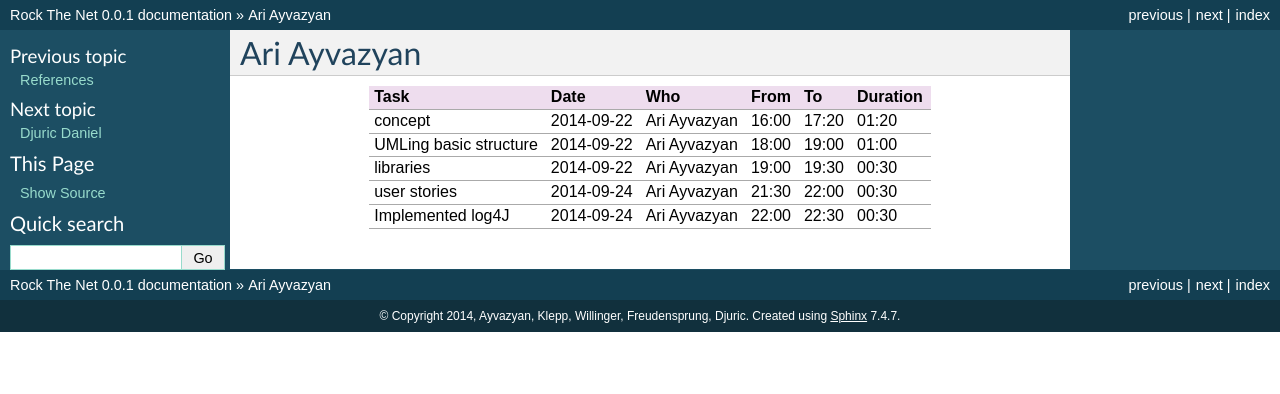
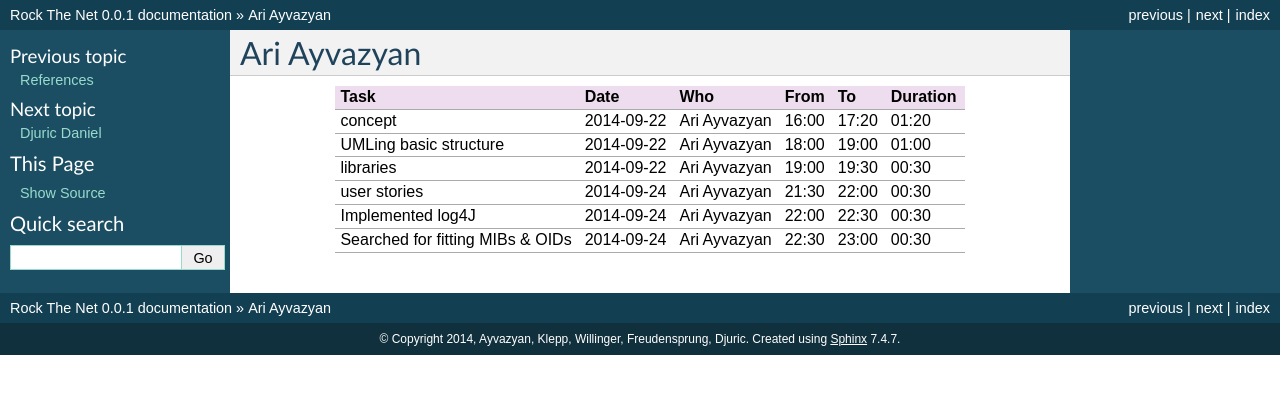
Before and after one commit to aayvazyan-tgm/RouterManagementProject_RockTheNet, a Sphinx documentation site: the page built from docs/timerecording_ayvazyan.rst, in a window 1280 px wide. Shown: the top 394 px of the page. Built offline with Sphinx 7.4.7, drawn with Linux system fonts in a browser that asks for light colours.

Commit message:
Added Mib & OIDs for firewall rules & statistics

```diff
--- a/docs/timerecording_ayvazyan.rst
+++ b/docs/timerecording_ayvazyan.rst
@@ -9,4 +9,5 @@ UMLing basic structure            2014-09-22 Ari Ayvazyan        18:00 19:00 01:
 libraries                         2014-09-22 Ari Ayvazyan        19:00 19:30 00:30
 user stories                      2014-09-24 Ari Ayvazyan        21:30 22:00 00:30
 Implemented log4J                 2014-09-24 Ari Ayvazyan        22:00 22:30 00:30
+Searched for fitting MIBs & OIDs  2014-09-24 Ari Ayvazyan        22:30 23:00 00:30
 ================================= ========== =================== ===== ===== ========
```
